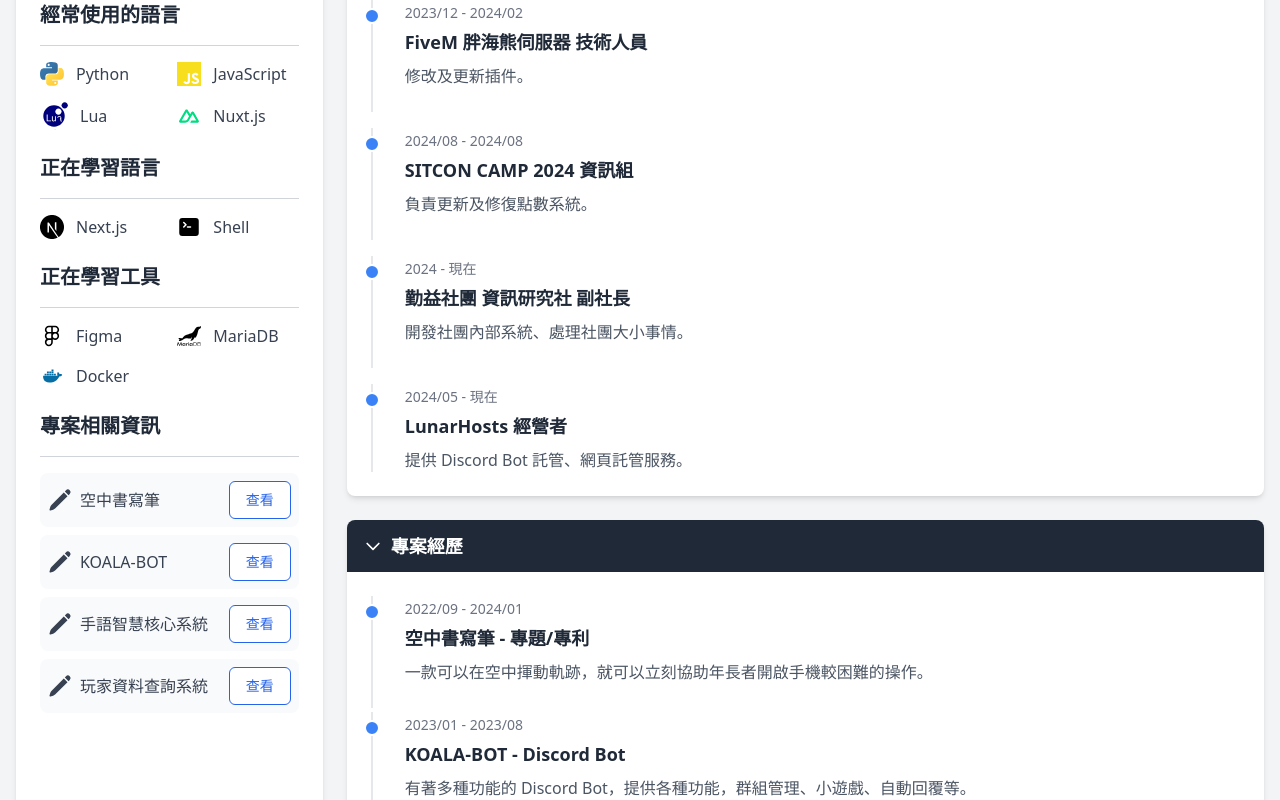
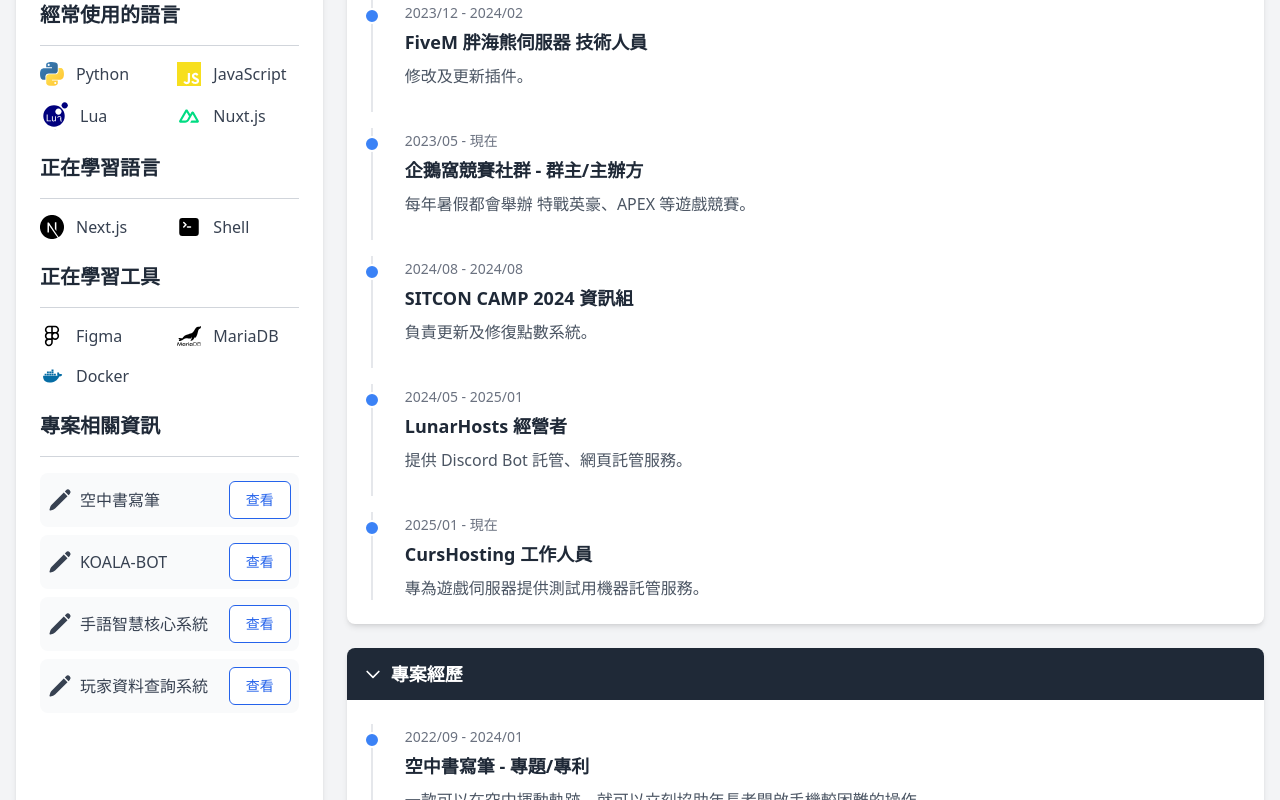
Before and after one commit to MrBandi/Bandi-Website, a Nuxt app: page / in a window 1280 px wide. Shown: the part 612-1412 px from the top of the page. Built offline with nearby package versions, Linux system fonts and the light colour scheme.

Commit message:
feat: update mock data for experience sections with new titles and descriptions

```diff
--- a/components/mock.ts
+++ b/components/mock.ts
@@ -74,21 +74,33 @@
   },
   {
     id: 6,
+    title: "企鵝窩競賽社群 - 群主/主辦方",
+    duration: "2023/05 - 現在",
+    description: "每年暑假都會舉辦 特戰英豪、APEX 等遊戲競賽。",
+  },
+  {
+    id: 7,
     title: "SITCON CAMP 2024 資訊組",
     duration: "2024/08 - 2024/08",
     description: "負責更新及修復點數系統。",
   },
   {
-    id: 7,
-    title: "勤益社團 資訊研究社 副社長",
-    duration: "2024 - 現在",
-    description: "開發社團內部系統、處理社團大小事情。",
-  },
-  {
     id: 8,
     title: "LunarHosts 經營者",
-    duration: "2024/05 - 現在",
+    duration: "2024/05 - 2025/01",
     description: "提供 Discord Bot 託管、網頁託管服務。",
+  },
+  // {
+  //   id: 8,
+  //   title: "勤益社團 資訊研究社 副社長",
+  //   duration: "2024 - 現在",
+  //   description: "開發社團內部系統、處理社團大小事情。",
+  // },
+  {
+    id: 9,
+    title: "CursHosting 工作人員",
+    duration: "2025/01 - 現在",
+    description: "專為遊戲伺服器提供測試用機器託管服務。",
   },
 ];
 
```
